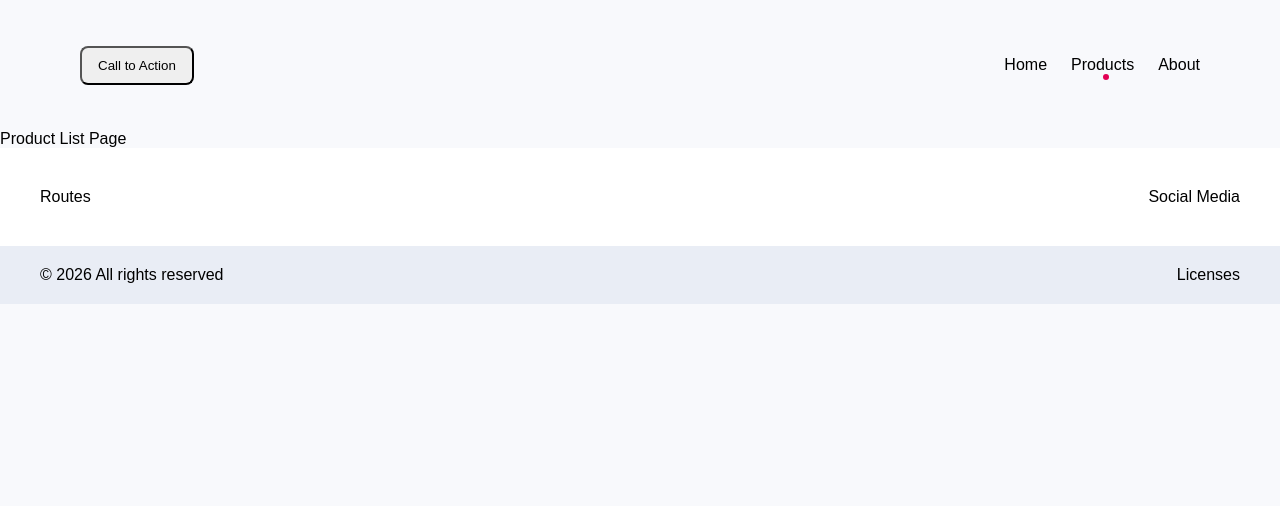
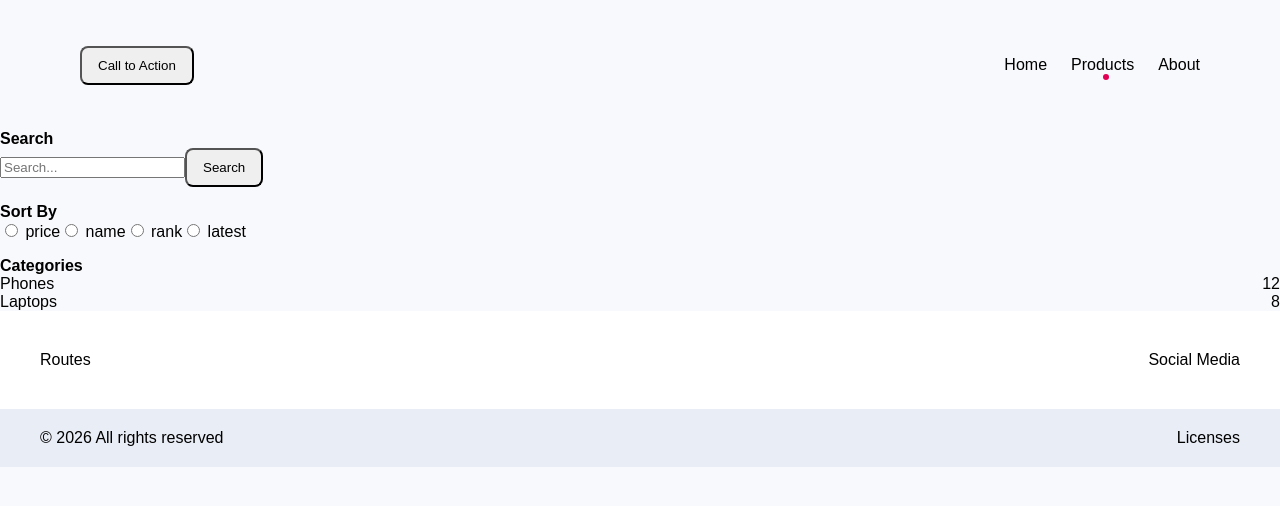
Before and after one commit to PouriaDamavandi/Maz-task, a Vue app: page /products in a window 1280 px wide. Shown: the top 506 px of the page. Built offline with nearby package versions, Linux system fonts and the light colour scheme; a web font is replaced by a local one.

Commit message:
feat: implement phase 4, app sidebar, search , catagories, sort and update productlist vue

```diff
--- /dev/null
+++ b/src/components/sidebar/AppSidebar.vue
@@ -0,0 +1,35 @@
+<script setup lang="ts">
+import SidebarSearch from './SidebarSearch.vue'
+import SidebarSort from './SidebarSort.vue'
+import SidebarCategories from './SidebarCategories.vue'
+
+type Category = {
+  id: string
+  name: string
+  count: number
+}
+
+const { categories } = defineProps<{
+  categories: Category[]
+}>()
+
+const emit = defineEmits(['search', 'sort-change', 'category-change'])
+</script>
+
+<template>
+  <aside class="sidebar">
+    <SidebarSearch @search="emit('search', $event)" />
+
+    <SidebarSort @change="emit('sort-change', $event)" />
+
+    <SidebarCategories :categories="categories" @change="emit('category-change', $event)" />
+  </aside>
+</template>
+
+<style scoped>
+.sidebar {
+  display: flex;
+  flex-direction: column;
+  gap: 16px;
+}
+</style>
--- /dev/null
+++ b/src/components/sidebar/SidebarCategories.vue
@@ -0,0 +1,34 @@
+<script setup lang="ts">
+import SidebarSection from './SidebarSection.vue'
+
+type Category = {
+  id: string
+  name: string
+  count: number
+}
+
+const { categories } = defineProps<{
+  categories: Category[]
+}>()
+
+const emit = defineEmits<{
+  (e: 'change', value: string): void
+}>()
+</script>
+
+<template>
+  <SidebarSection title="Categories">
+    <div v-for="cat in categories" :key="cat.id" class="category" @click="emit('change', cat.id)">
+      <span>{{ cat.name }}</span>
+      <span>{{ cat.count }}</span>
+    </div>
+  </SidebarSection>
+</template>
+
+<style scoped>
+.category {
+  display: flex;
+  justify-content: space-between;
+  cursor: pointer;
+}
+</style>
--- /dev/null
+++ b/src/components/sidebar/SidebarSearch.vue
@@ -0,0 +1,23 @@
+<script setup lang="ts">
+import { ref } from 'vue'
+import SidebarSection from './SidebarSection.vue'
+import BaseInput from '@/components/base/BaseInput.vue'
+import BaseButton from '@/components/base/BaseButton.vue'
+
+const search = ref('')
+
+const emit = defineEmits<{
+  (e: 'search', value: string): void
+}>()
+
+function onSearch() {
+  emit('search', search.value)
+}
+</script>
+
+<template>
+  <SidebarSection title="Search">
+    <BaseInput v-model="search" placeholder="Search..." />
+    <BaseButton @click="onSearch">Search</BaseButton>
+  </SidebarSection>
+</template>
--- /dev/null
+++ b/src/components/sidebar/SidebarSection.vue
@@ -0,0 +1,26 @@
+<script setup lang="ts">
+import BaseAccordion from '@/components/base/BaseAccordion.vue'
+
+defineProps<{
+  title: string
+}>()
+</script>
+
+<template>
+  <BaseAccordion>
+    <template #header>
+      <div class="header">{{ title }}</div>
+    </template>
+
+    <div class="content">
+      <slot />
+    </div>
+  </BaseAccordion>
+</template>
+
+<style scoped>
+.header {
+  font-weight: bold;
+  cursor: pointer;
+}
+</style>
--- /dev/null
+++ b/src/components/sidebar/SidebarSort.vue
@@ -0,0 +1,24 @@
+<script setup lang="ts">
+import { ref } from 'vue'
+import SidebarSection from './SidebarSection.vue'
+
+const selected = ref('')
+
+const emit = defineEmits<{
+  (e: 'change', value: string): void
+}>()
+
+function update(value: string) {
+  selected.value = value
+  emit('change', value)
+}
+</script>
+
+<template>
+  <SidebarSection title="Sort By">
+    <label v-for="item in ['price', 'name', 'rank', 'latest']" :key="item">
+      <input type="radio" :value="item" v-model="selected" @change="update(item)" />
+      {{ item }}
+    </label>
+  </SidebarSection>
+</template>
--- a/src/pages/ProductList.vue
+++ b/src/pages/ProductList.vue
@@ -1,9 +1,32 @@
 <script setup lang="ts">
 import MainLayout from '@/components/layouts/MainLayout.vue'
+import Sidebar from '@/components/sidebar/AppSidebar.vue'
+
+const categories = [
+  { id: '1', name: 'Phones', count: 12 },
+  { id: '2', name: 'Laptops', count: 8 },
+]
+
+function onSearch(val: string) {
+  console.log('search:', val)
+}
+
+function onSort(val: string) {
+  console.log('sort:', val)
+}
+
+function onCategory(val: string) {
+  console.log('category:', val)
+}
 </script>
 
 <template>
   <MainLayout>
-    <div>Product List Page</div>
+    <Sidebar
+      :categories="categories"
+      @search="onSearch"
+      @sort-change="onSort"
+      @category-change="onCategory"
+    />
   </MainLayout>
 </template>
```
